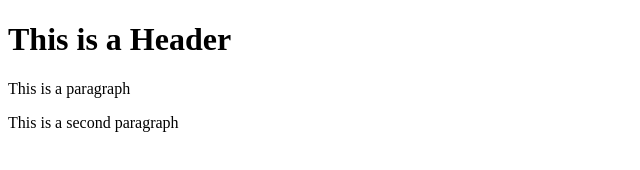
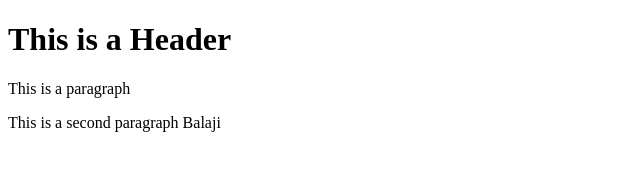
Before and after one commit to balagrajendran/git-test, a plain HTML site: page index.html in a window 1280 px wide. Shown: the full height of the page, 0-640 px from the left. Drawn offline with Linux system fonts and the light colour scheme.

Commit message:
commit 1

```diff
--- a/index.html
+++ b/index.html
@@ -5,6 +5,6 @@
     <body>
         <h1>This is a Header</h1>
         <p>This is a paragraph</p>
-        <p>This is a second paragraph</p>
+        <p>This is a second paragraph Balaji</p>
     </body>
 </html>
```
